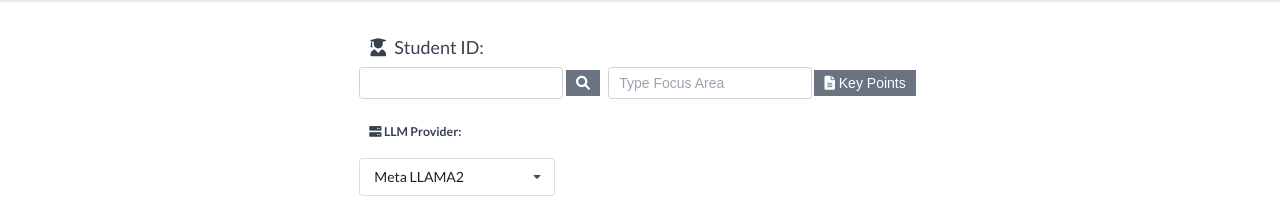
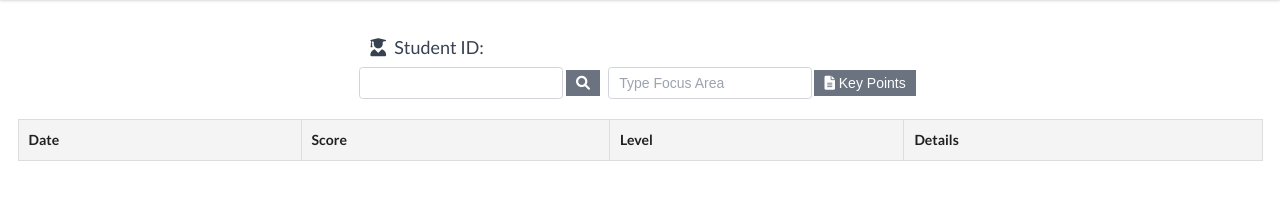
Before and after one commit to tarunchy/IEP-EduAssist-Gemini-App, a Flask app: template templates/ieps_view.html in a window 1280 px wide. Shown: the part 81-297 px from the top of the page. Run offline with Flask 3, Linux system fonts and the light colour scheme; the template is opened without the code that fills it, so the values that code supplies are empty; some libraries are stand-ins or nearby versions.

Commit message:
Initial Version

```diff
--- a/templates/ieps_view.html
+++ b/templates/ieps_view.html
@@ -335,24 +335,6 @@ function summarizeIeps() {
             <i class="fas fa-file-alt"></i> Key Points
         </button>
 
-            <div class="ui form mt-4">
-                <label for="llm_provider" class="block text-gray-700 text-sm font-bold mb-2">
-                    <i class="fas fa-server"></i> LLM Provider:
-                </label>
-                <div class="ui selection dropdown" id="llm_provider_dropdown">
-                    <input type="hidden" name="llm_provider">
-                    <i class="dropdown icon"></i>
-                    <div class="default text">Select Provider</div>
-                    <div class="menu">
-                        <div class="item" data-value="LLAMA2">Meta LLAMA2</div>
-                        <div class="item" data-value="PALM2">Google PALM2</div>
-                    </div>
-                </div>
-
-
-            </div>
-
-
         </div>
 
         <!-- Table for IEPs -->
```
